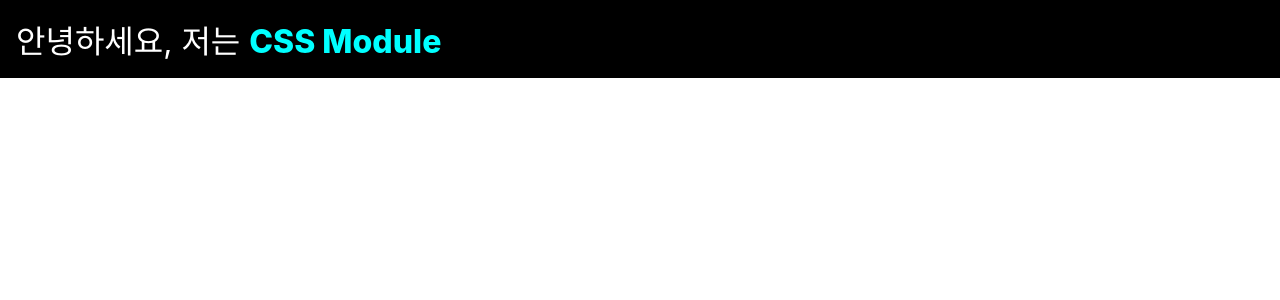
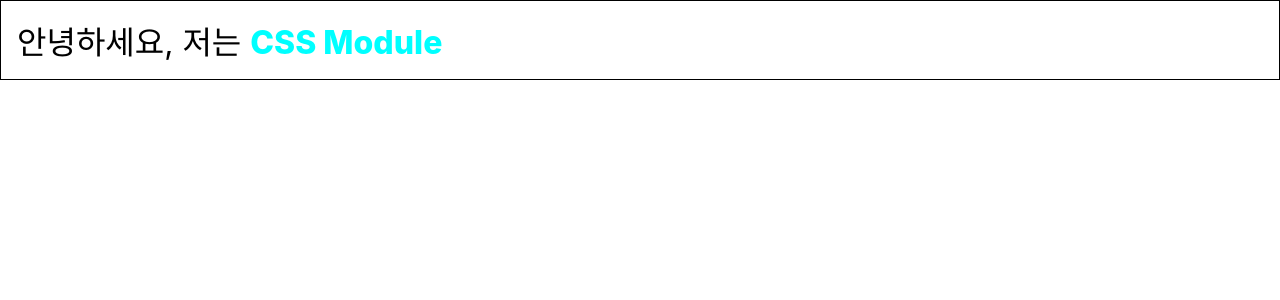
Before and after one commit to zcarc/learn-react, a React (Create React App) app: page / in a window 1280 px wide. Shown: the top 300 px of the page. Built offline with nearby package versions, Linux system fonts and the light colour scheme.

Commit message:
CSS Module 2

```diff
--- a/src/CSSModule.js
+++ b/src/CSSModule.js
@@ -4,7 +4,8 @@
 const CSSModule = () => {
   console.log("styles: ", styles);
   return (
-    <div className={styles.wrapper}>
+    //   className ={[styles.wrapper, styles.inverted].join(' ')}
+    <div className={`${styles.wrapper} ${styles.inverted}`}>
       안녕하세요, 저는 <span className="something">CSS Module</span>
     </div>
   );
--- a/src/CSSModule.module.css
+++ b/src/CSSModule.module.css
@@ -8,6 +8,12 @@
     font-size: 2rem;
 }
 
+.inverted {
+    color: black;
+    background: white;
+    border: 1px solid black;
+}
+
 /* 글로벌 CSS를 작성하고 싶다면 */
 :global .something {
     font-weight: 800;
```
